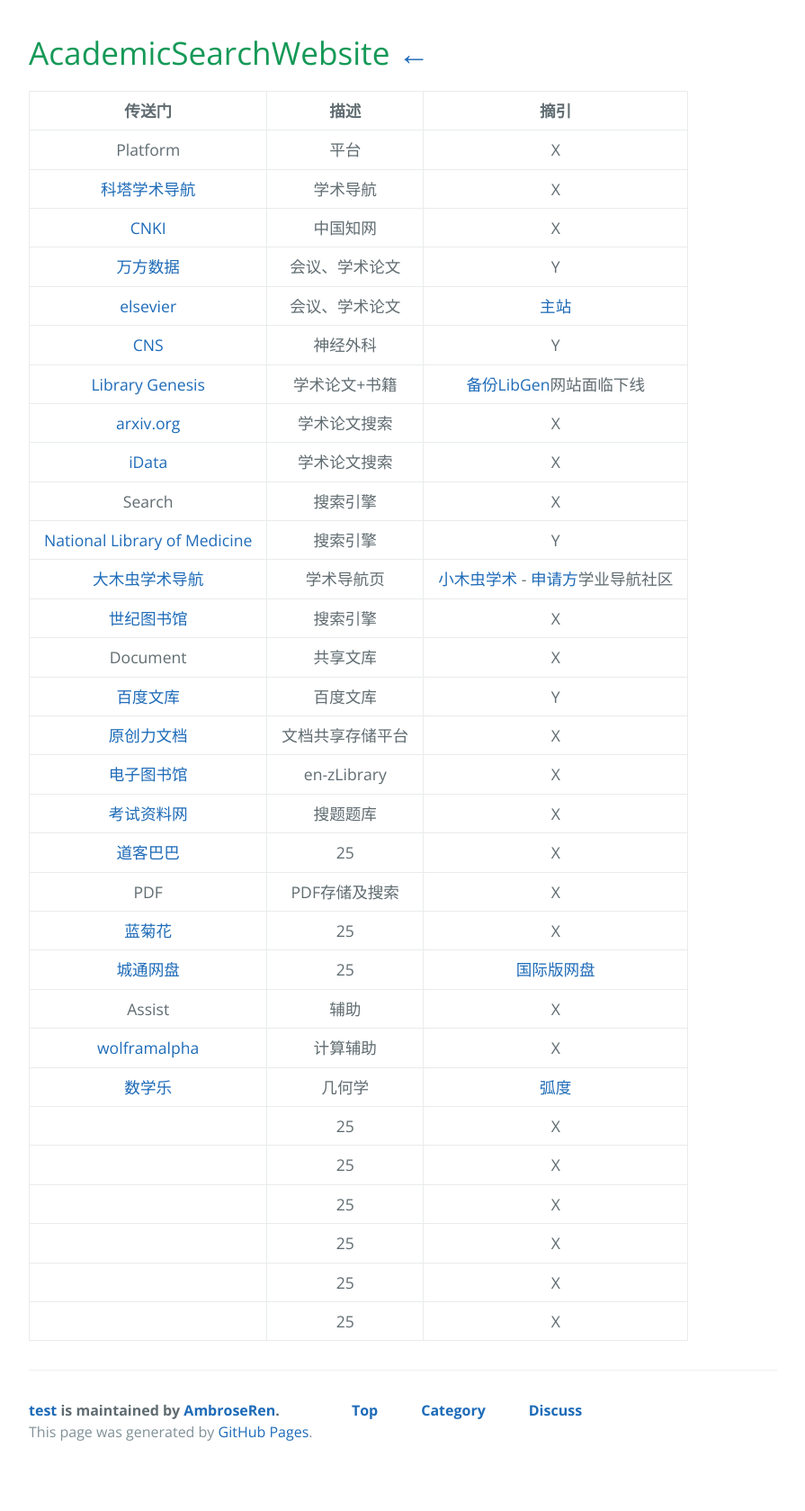
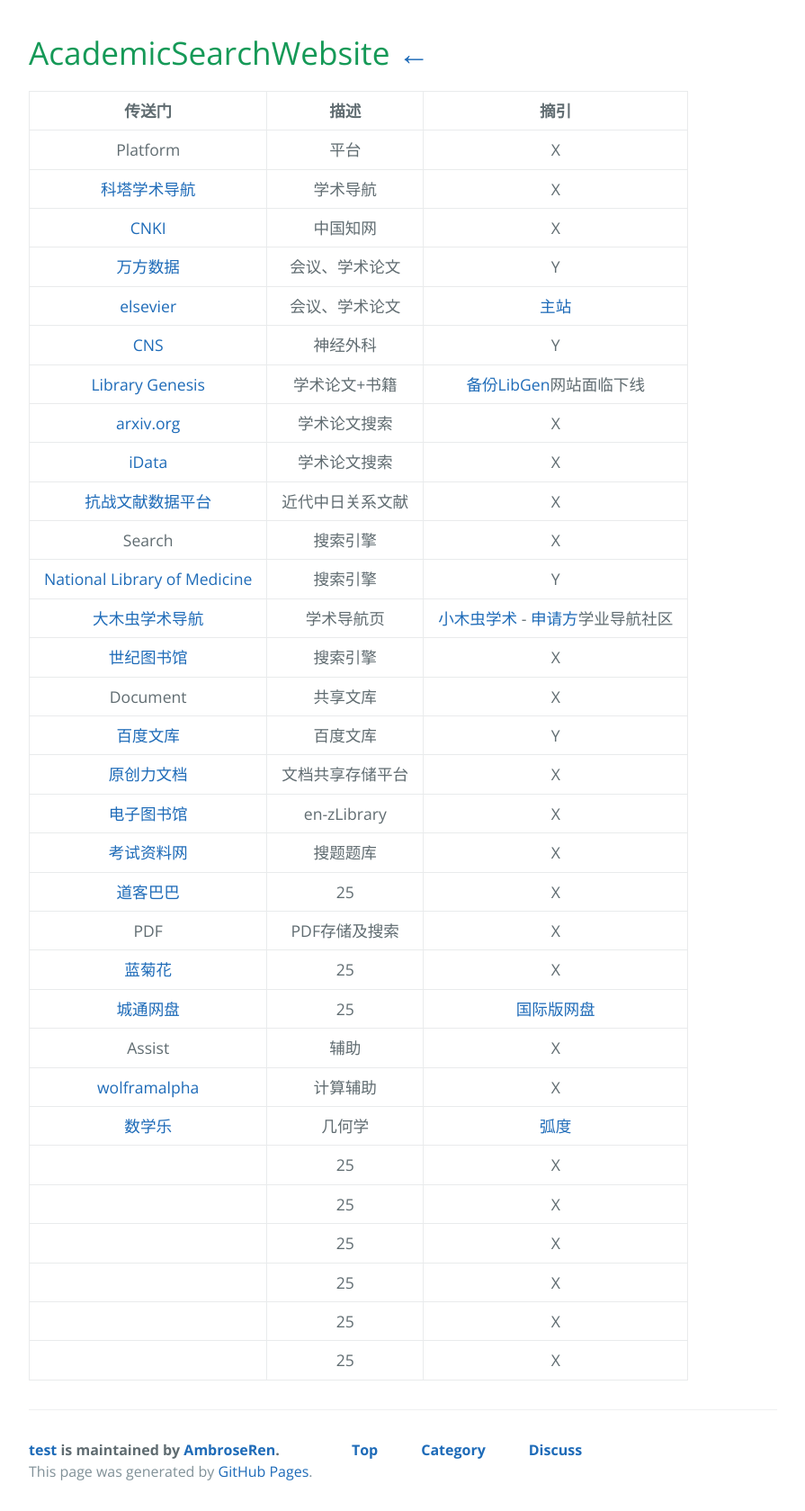
Before and after one commit to AmbroseRen/test, a Jekyll site: the page built from Library/AcademicSearch.md, in a window 1280 px wide. Shown: the whole page at 90% size, without its empty margins (192-1087 px from the left). Built offline with Jekyll 4.4.1, drawn with Linux system fonts in a browser that asks for light colours; our own code applies the rules of GitHub Pages for plain Markdown files; the repository's description, which GitHub fills in, is left out; before the commit the page ends 1635 px from its top, so only the background shows below that.

Commit message:
Update AcademicSearch.md

```diff
--- a/Library/AcademicSearch.md
+++ b/Library/AcademicSearch.md
@@ -11,6 +11,7 @@
 | [Library Genesis](http://gen.lib.rus.ec/) | 学术论文+书籍 | [备份LibGen](https://www.maguang.net/archives/6030)网站面临下线 |
 | [arxiv.org](https://arxiv.org/) | 学术论文搜索 | X |
 | [iData](https://www.cn-ki.net/) | 学术论文搜索 | X |
+| [抗战文献数据平台](http://www.modernhistory.org.cn/index.htm) | 近代中日关系文献 | X |
 | Search | 搜索引擎 | X |
 | [National Library of Medicine](https://pubmed.ncbi.nlm.nih.gov/) | 搜索引擎 | Y |
 | [大木虫学术导航](http://www.4243.net/) | 学术导航页 | [小木虫学术](http://muchong.com/) - [申请方](https://www.applysquare.com/)学业导航社区 |
```
